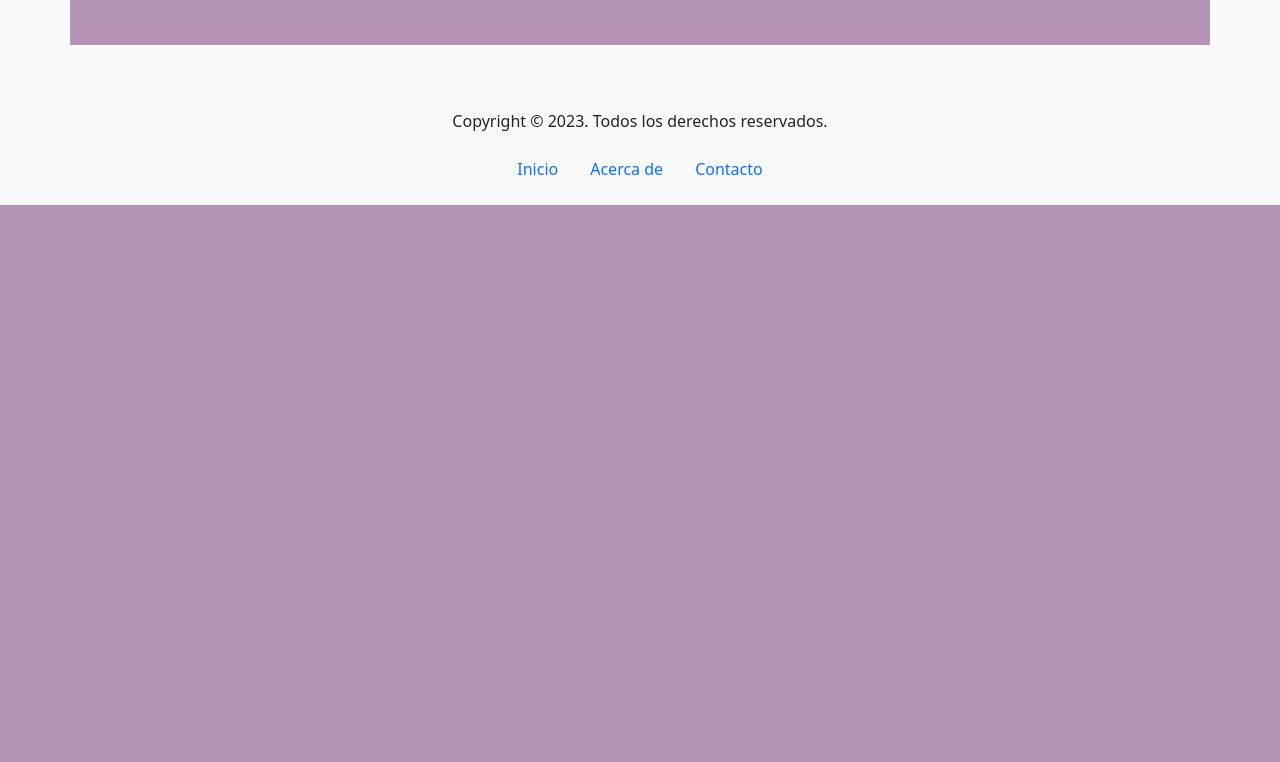
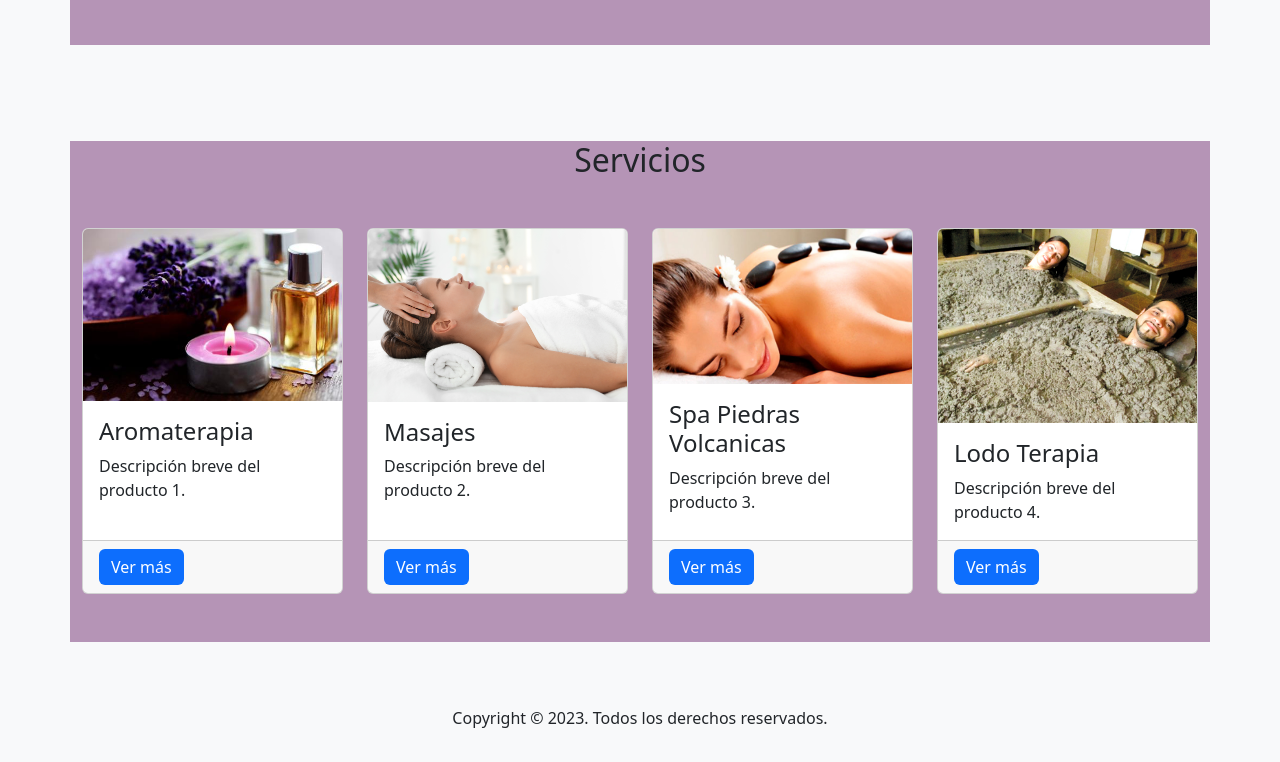
Before and after one commit to Spooicrab/Segundo-Trabajo, a plain HTML site: page index.html in a window 1280 px wide. Shown: the part 1105-1867 px from the top of the page. Before the commit the page ends 1310 px from the top, so only its background shows below. Drawn offline with nearby package versions, Linux system fonts and the light colour scheme; a web font is replaced by a local one.

Commit message:
agrego una section más, no va a haber pages y sera todo desde el mismo html pero scrolls usando id's

```diff
--- a/index.html
+++ b/index.html
@@ -37,8 +37,8 @@
                   Productos
                 </a>
                 <ul class="dropdown-menu">
-                  <li><a class="dropdown-item" href="#">Masculino</a></li>
-                  <li><a class="dropdown-item" href="#">Femenino</a></li>
+                  <li><a class="dropdown-item" href="#Productos">Articulos de belleza</a></li>
+                  <li><a class="dropdown-item" href="#Servicios">Servicios</a></li>
                   <li><hr class="dropdown-divider"></li>
                   <li><a class="dropdown-item" href="#">Otros</a></li>
                 </ul>
@@ -98,7 +98,7 @@
     </div>
 
 
-     <section class="bg-light p-5">
+     <section class="bg-light p-5" id="Productos">
   <div class="container producto">
     <h2 class="text-center mb-5">Nuestros Productos</h2>
     <div class="row">
@@ -130,7 +130,7 @@
         <div class="card h-100">
           <img class="card-img-top" src="./assets/B/3.jpg" alt="Aceites">
           <div class="card-body">
-            <h4 class="card-title">Producto 3</h4>
+            <h4 class="card-title">Aceites</h4>
             <p class="card-text">Descripción breve del producto 3.</p>
           </div>
           <div class="card-footer">
@@ -153,20 +153,68 @@
     </div>
     </section>
 
+
+    <section class="bg-light p-5" id="Servicios">
+      <div class="container producto">
+        <h2 class="text-center mb-5">Servicios</h2>
+        <div class="row">
+          <div class="col-lg-3 col-md-6 mb-5">
+            <div class="card h-100">
+              <img class="card-img-top" src="./assets/B/1a.jpg" alt="Imagen de producto 1">
+              <div class="card-body">
+                <h4 class="card-title">Aromaterapia</h4>
+                <p class="card-text">Descripción breve del producto 1.</p>
+              </div>
+              <div class="card-footer">
+                <a href="#" class="btn btn-primary boton__productos">Ver más</a>
+              </div>
+            </div>
+          </div>
+          <div class="col-lg-3 col-md-6 mb-5">
+            <div class="card h-100">
+              <img class="card-img-top" src="./assets/B/2a.jpg" alt="Imagen de producto 2">
+              <div class="card-body">
+                <h4 class="card-title">Masajes</h4>
+                <p class="card-text">Descripción breve del producto 2.</p>
+              </div>
+              <div class="card-footer">
+                <a href="#" class="btn btn-primary boton__productos">Ver más</a>
+              </div>
+            </div>
+          </div>
+          <div class="col-lg-3 col-md-6 mb-5">
+            <div class="card h-100">
+              <img class="card-img-top" src="./assets/B/3a.jpg" alt="Aceites">
+              <div class="card-body">
+                <h4 class="card-title">Spa Piedras Volcanicas</h4>
+                <p class="card-text">Descripción breve del producto 3.</p>
+              </div>
+              <div class="card-footer">
+                <a href="#" class="btn btn-primary boton__productos">Ver más</a>
+              </div>
+            </div>
+          </div>
+          <div class="col-lg-3 col-md-6 mb-5">
+            <div class="card h-100">
+              <img class="card-img-top" src="./assets/B/4a.jpg" alt="Imagen de producto 4">
+              <div class="card-body">
+                <h4 class="card-title">Lodo Terapia</h4>
+                <p class="card-text">Descripción breve del producto 4.</p>
+              </div>
+              <div class="card-footer">
+                <a href="#" class="btn btn-primary boton__productos">Ver más</a>
+              </div>
+            </div>
+          </div>
+        </div>
+        </section>
+
     <footer class="bg-light py-3">
       <div class="container">
         <p class="text-center">Copyright &copy; 2023. Todos los derechos reservados.</p>
         <div class="d-flex justify-content-center">
           <ul class="nav">
-            <li class="nav-item">
-              <a class="nav-link" href="#">Inicio</a>
-            </li>
-            <li class="nav-item">
-              <a class="nav-link" href="#">Acerca de</a>
-            </li>
-            <li class="nav-item">
-              <a class="nav-link" href="#">Contacto</a>
-            </li>
+
           </ul>
         </div>
       </div>
```
Also changed, not shown: assets/B/1a.jpg (added), assets/B/2a.jpg (added), assets/B/3a.jpg (added), assets/B/4a.jpg (added), 1 other file.
